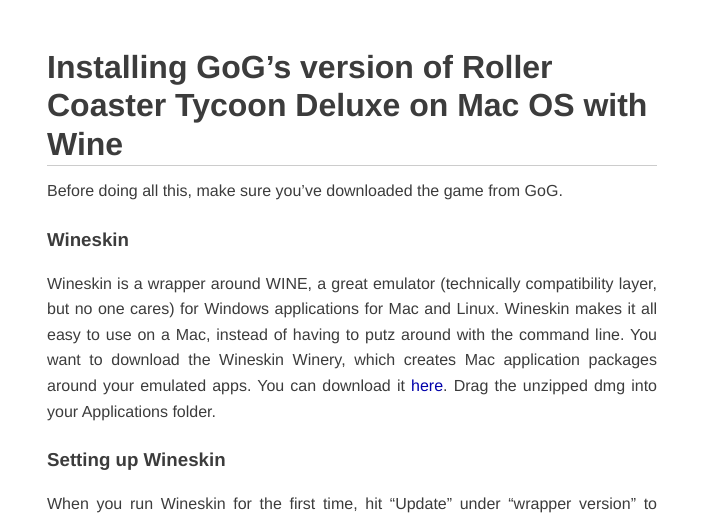
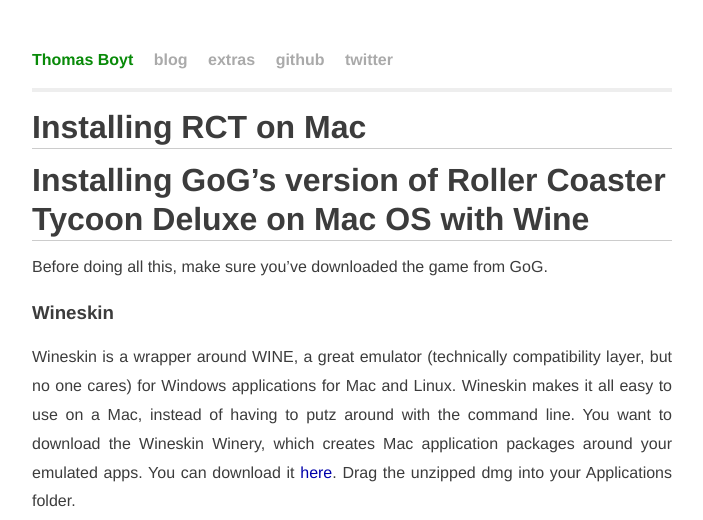
Before and after one commit to thomasboyt/thomasboyt.github.com, a Jekyll site: the page built from extras/rct.md, in a window 1280 px wide. Shown: the top 520 px of the page, without its empty margins (288-991 px from the left). Built offline with Jekyll 4.4.1, drawn with Linux system fonts in a browser that asks for light colours; Markdown is read by kramdown in place of the engine named in the settings; some of the changed text lies outside the part shown.

Commit message:
Layout tweaks, added extras page

```diff
--- a/_layouts/default.html
+++ b/_layouts/default.html
@@ -19,7 +19,9 @@
 			<div class="title">
 				<a href="/">Thomas Boyt</a>
 				<a class="extra" href="/blog.html">blog</a>
+        <a class="extra" href="/extras/">extras</a>
 				<a class="extra" href="https://github.com/thomasboyt/">github</a>
+        <a class="extra" href="http://twitter.com/thomasaboyt">twitter</a>
 			</div>
 
 			{{ content }}
--- a/css/screen.css
+++ b/css/screen.css
@@ -41,9 +41,9 @@
 }
 
 p {
-	margin: 0 0 24px 0;
+	margin: 0 0 16px 0;
 	text-align: justify;
-	line-height:1.6em;
+	line-height:1.8em;
 }
 
 iframe {
@@ -95,7 +95,7 @@
 
 .site {
 	font-size: 1.0em;
-	width: 610px;
+	width: 640px;
 	margin: 3em auto 2em auto;
 	font-size:1.6em;
 	color:#3c3c3c;
@@ -204,6 +204,7 @@
 
   #post code {
     font-size:1.2em;
+    text-align:left;
 		//border: 1px solid #ddd;
   }
 
```
Also changed, not shown: other parts of _layouts/default.html (+0 -1 lines), extras.md (added, +12 -0 lines), extras/rct.md (+1 -1 lines), projects.md (deleted, +0 -5 lines).
